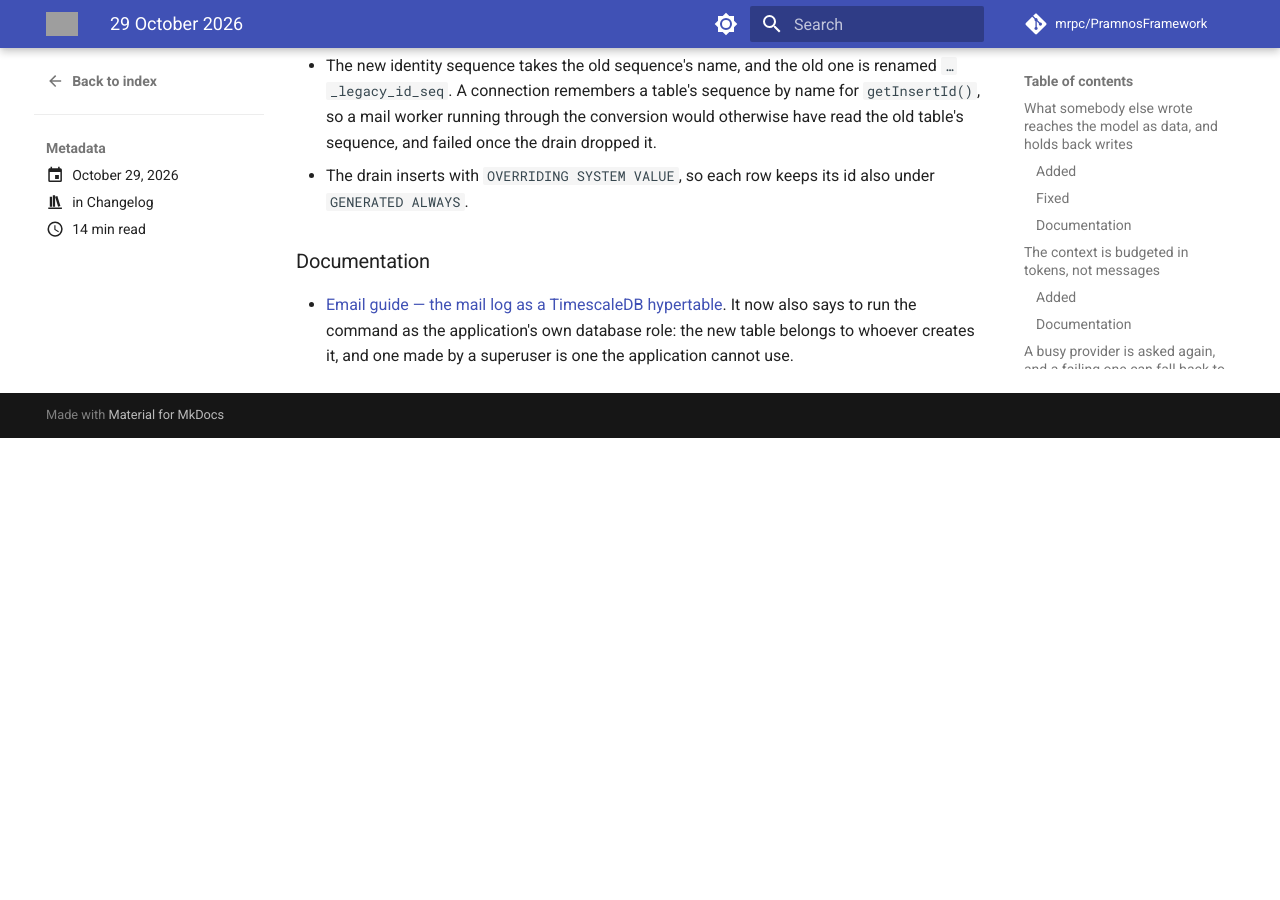
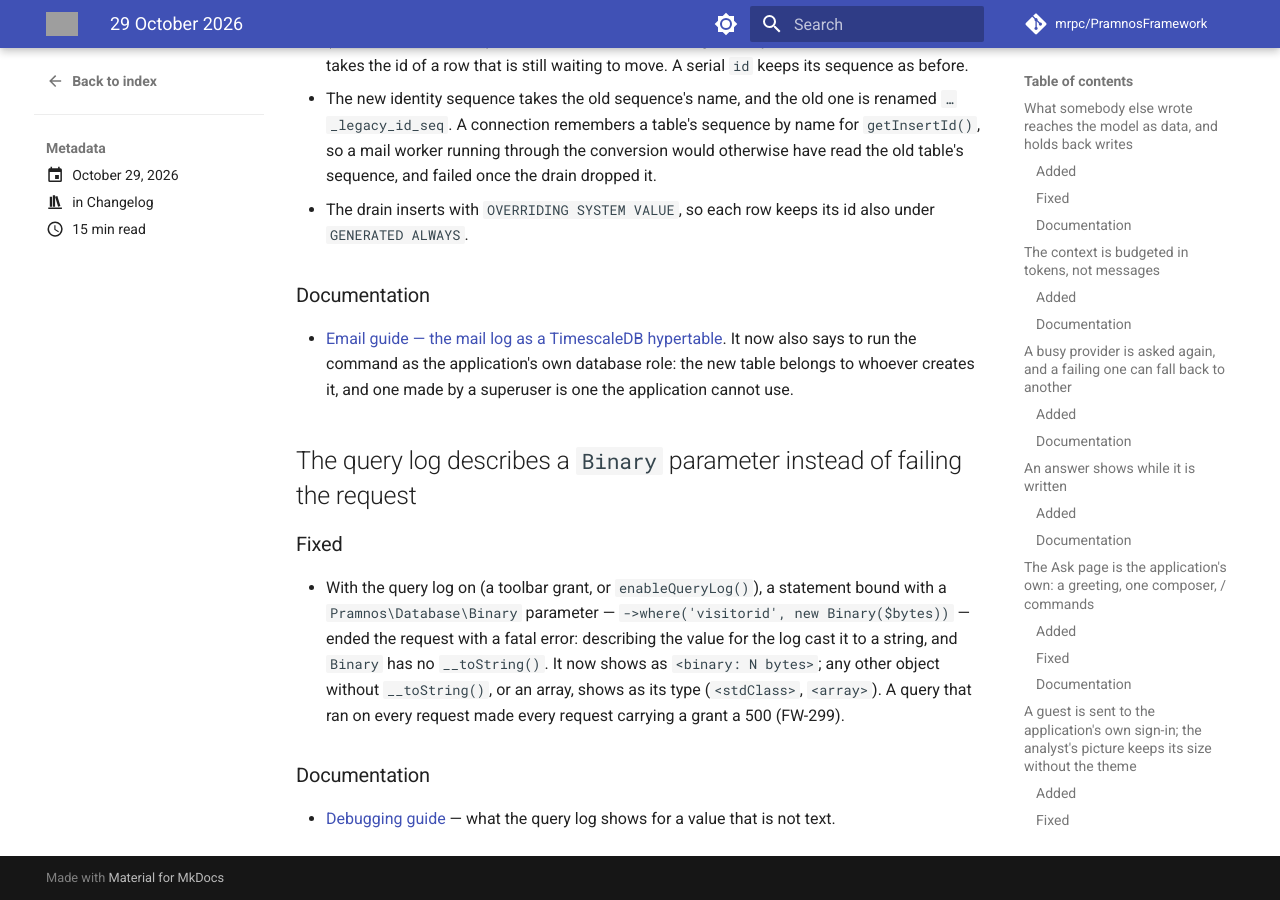
Before and after one commit to mrpc/PramnosFramework, an MkDocs documentation site: the page built from docs/version-history/posts/2026-10-29.md, in a window 1280 px wide and 900 px high, scrolled down 12124 px. Built offline with MkDocs 1.6.1 and Material for MkDocs 9.7.7, drawn with Linux system fonts in a browser that asks for light colours; comment, search, counter and statistics services are not loaded; before the commit the page ends 12562 px from its top, so only the background shows below that; some of the changed text lies outside the part shown; grey boxes are pictures that could not be loaded.

Commit message:
fix(database): the query log describes a Binary parameter instead of a fatal — any value that is not text is named by its type (FW-299)

```diff
--- a/docs/version-history/posts/2026-10-29.md
+++ b/docs/version-history/posts/2026-10-29.md
@@ -25,6 +25,7 @@ Eighteen entries today:
 - A deferred-write drain always drains its first chunk
 - Rating an answer in Ask no longer reloads the page
 - `mail:hypertable` converts a table whose `id` is an IDENTITY column
+- The query log describes a `Binary` parameter instead of failing the request
 
 <!-- more -->
 
@@ -440,3 +441,19 @@ Eighteen entries today:
 - [Email guide — the mail log as a TimescaleDB hypertable](../../Pramnos_Email_Guide.md#the-mail-log-as-a-timescaledb-hypertable).
   It now also says to run the command as the application's own database role: the new table
   belongs to whoever creates it, and one made by a superuser is one the application cannot use.
+
+## The query log describes a `Binary` parameter instead of failing the request
+
+### Fixed
+
+- With the query log on (a toolbar grant, or `enableQueryLog()`), a statement bound with a
+  `Pramnos\Database\Binary` parameter — `->where('visitorid', new Binary($bytes))` — ended the
+  request with a fatal error: describing the value for the log cast it to a string, and `Binary`
+  has no `__toString()`. It now shows as `<binary: N bytes>`; any other object without
+  `__toString()`, or an array, shows as its type (`<stdClass>`, `<array>`). A query that ran on
+  every request made every request carrying a grant a 500 (FW-299).
+
+### Documentation
+
+- [Debugging guide](../../Pramnos_Debugging_Guide.md) — what the query log shows for a value
+  that is not text.
```
Also changed, not shown: other parts of docs/version-history/posts/2026-10-29.md (+1 -1 lines), docs/Pramnos_Debugging_Guide.md (+5 -0 lines), 2 other files.
